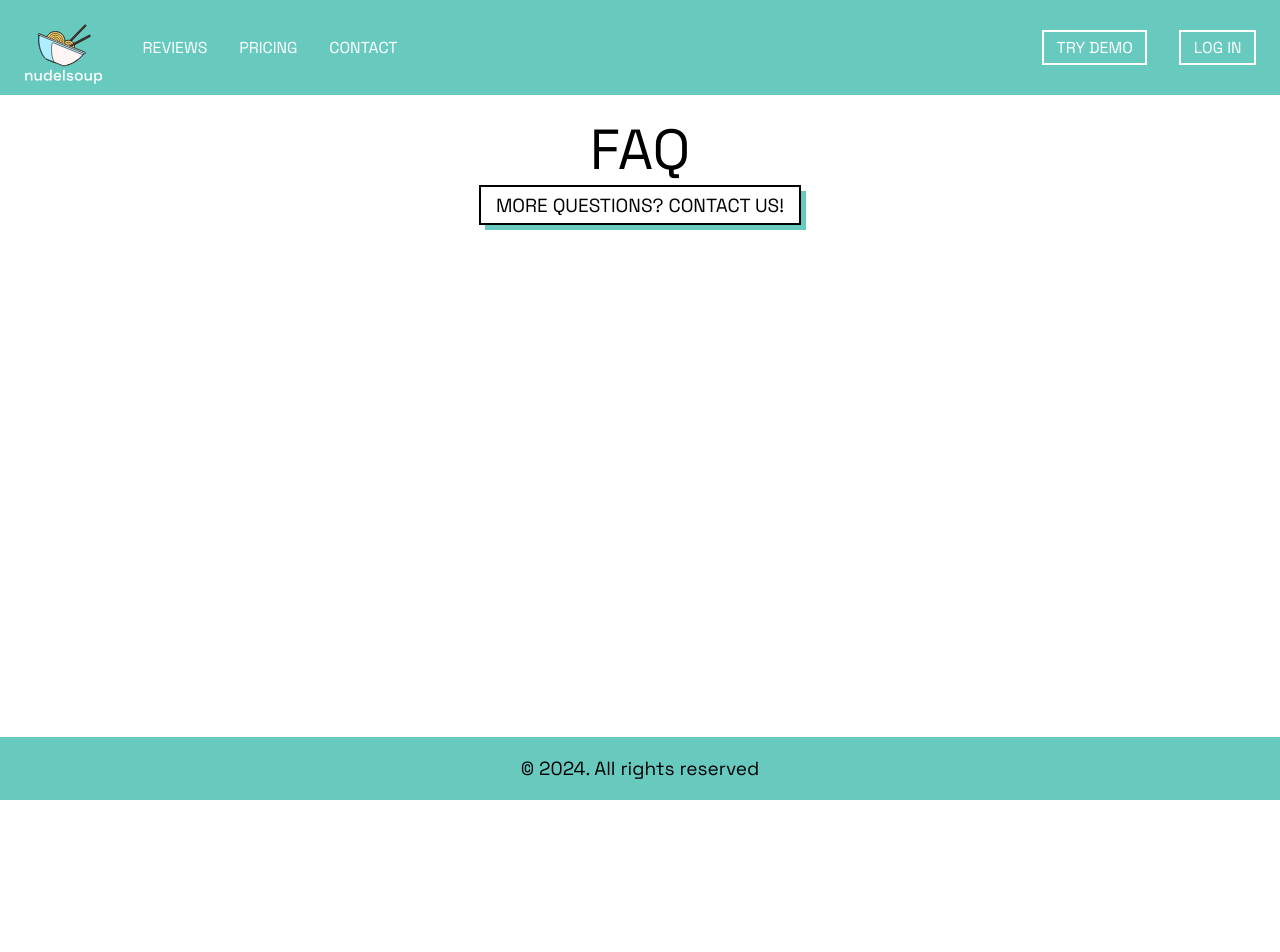
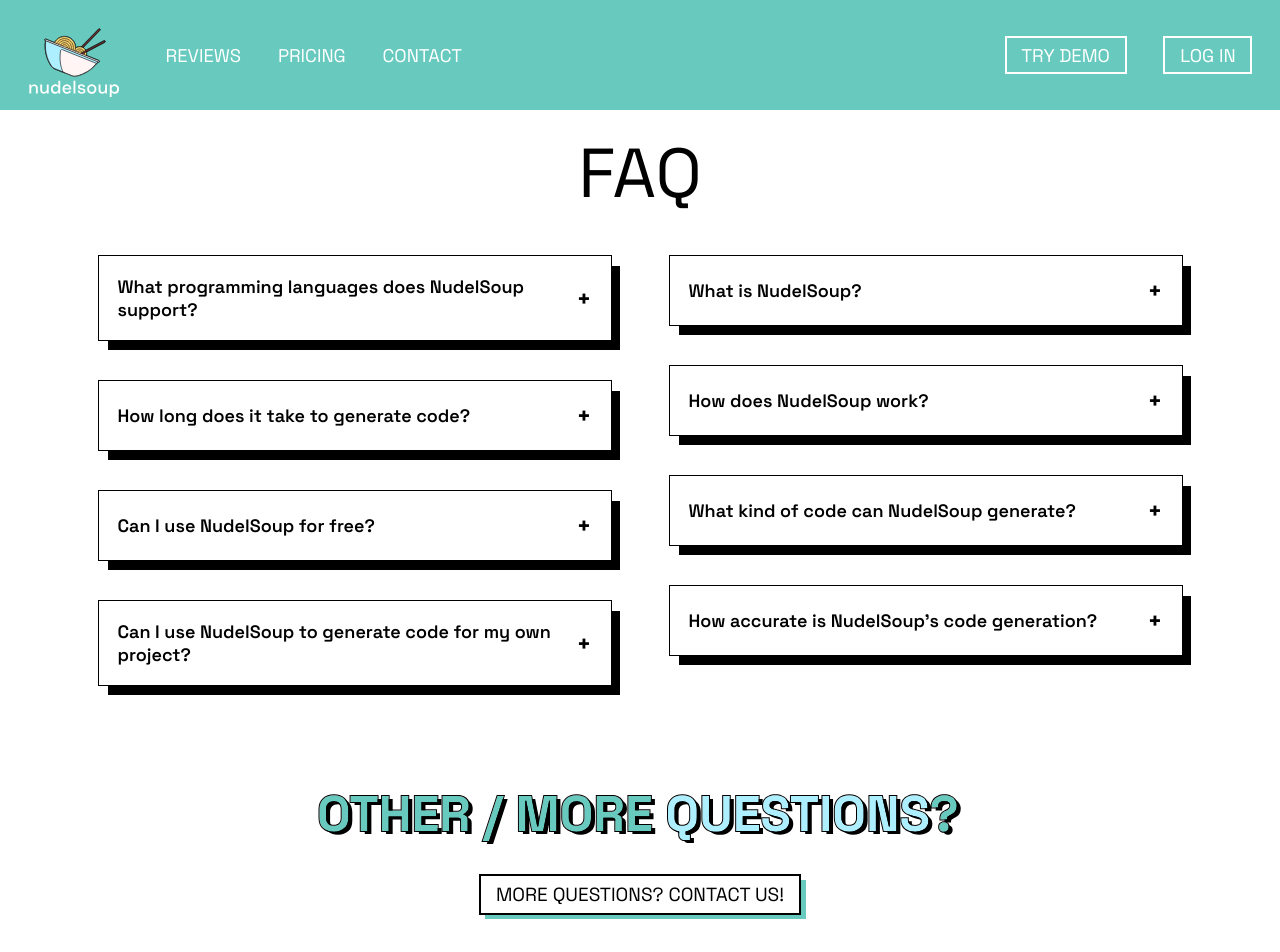
Before and after one commit to whyKirbyyCh/nudelsoup-Frontend, a Next.js app: page /faq in a window 1280 px wide. Shown: the top 952 px of the page. Before the commit the page ends 800 px from the top, so only its background shows below. Built offline with nearby package versions, Linux system fonts and the light colour scheme.

Commit message:
FAQ done for now need to fix stuff

```diff
--- a/src/app/faq/page.module.css
+++ b/src/app/faq/page.module.css
@@ -2,8 +2,43 @@
     display: flex;
     flex-direction: column;
     align-items: center;
+    justify-items: center;
+    align-content: center;
+    justify-content: center;
 }
 
 .title {
     margin-top: 1em;
 }
+
+.pageEnd {
+    margin-top: 4em;
+    display: flex;
+    flex-direction: column;
+    justify-content: center;
+    align-items: center;
+    margin-bottom: 10em;
+}
+
+.pageEndButton {
+    margin-top: 1em;
+}
+
+.mainPart{
+    margin-top: 2em;
+    display: flex;
+    gap: 3em;
+}
+
+.faqBoxWrapperLeft{
+    display: flex;
+    flex-direction: column;
+    gap: 1em;
+
+}
+
+.faqBoxWrapperRight{
+    display: flex;
+    flex-direction: column;
+    gap: 1em;
+}
--- a/src/app/faq/page.tsx
+++ b/src/app/faq/page.tsx
@@ -4,6 +4,8 @@
 import Footer from "@/components/footer/footer";
 import PageTitle from "@/components/page/pageTitle";
 import PageButton from "@/components/page/pageButton";
+import PageSVGElement from "@/components/page/pageSVGElement";
+import PageFAQBox from "@/components/page/pageFAQBox";
 
 
 export default function Page() {
@@ -14,17 +16,35 @@
     ]
     return (
         <div>
-            <Header iconSize={"small"}  navOptions={navOptions} fontSizeVariant={"small"} />
+            <Header iconSize={"large"}  navOptions={navOptions} fontSizeVariant={"large"} />
             <div className={styles.content}>
                 <div className={styles.title}>
                     <PageTitle title={"FAQ"} />
                 </div>
                 <div className={styles.mainPart}>
-
+                    <div className={styles.faqBoxWrapperLeft}>
+                        <PageFAQBox question={"What programming languages does NudelSoup support?"} answer={"NudelSoup currently supports generating code in Java, Python, JavaScript, C++, C#, and PHP."}/>
+                        <PageFAQBox question={"How long does it take to generate code?"} answer={"Code generation usually takes less than a second, but this can vary depending on the complexity of the instruction and the size of the codebase."}/>
+                        <PageFAQBox question={"Can I use NudelSoup for free?"} answer={"Yes, NudelSoup is free to use for personal and open source projects. If you need to use it commercially, please contact us for pricing information."}/>
+                        <PageFAQBox question={"Can I use NudelSoup to generate code for my own project?"} answer={"Yes, you can use NudelSoup to generate code for your own project. Just make sure that you have the necessary permissions and licenses to use the code you generate."}/>
+                    </div>
+                    <div className={styles.faqBoxWrapperRight}>
+                        <PageFAQBox question={"What is NudelSoup?"} answer={"NudelSoup is a web app that generates code based on human instructions."}/>
+                        <PageFAQBox question={"How does NudelSoup work?"} answer={"NudelSoup uses AI to generate code based on human instructions. It is trained on a large dataset of code from open source projects and can generate code in a variety of programming languages."}/>
+                        <PageFAQBox question={"What kind of code can NudelSoup generate?"} answer={"NudelSoup can generate a wide variety of code, including functions, classes, comments, and more. It can also generate code for specific libraries and frameworks."}/>
+                        <PageFAQBox question={"How accurate is NudelSoup's code generation?"} answer={"NudelSoup's code generation is generally very accurate, but it is not perfect. The accuracy of the generated code depends on the quality of the instruction and the complexity of the code being generated."}/>
+                    </div>
                 </div>
-                <PageButton label={"MORE QUESTIONS? CONTACT US!"} href={"/contact"}/>
+                <div className={styles.pageEnd}>
+                    <PageSVGElement svgSrc={"./more-questions.svg"} alt={"faq"}/>
+                    <div className={styles.pageEndButton}>
+                        <PageButton label={"MORE QUESTIONS? CONTACT US!"} href={"/contact"}/>
+                    </div>
+                </div>
             </div>
-            <Footer />
+            <div className={styles.footer}>
+                <Footer/>
+            </div>
         </div>
     );
 }
--- a/src/app/globals.css
+++ b/src/app/globals.css
@@ -11,6 +11,7 @@
     --page-title-font-size: calc(50px + 0.5vw);
     --page-subtitle-font-size: calc(10px + 0.3vw);
     --page-font-size: calc(10px + 0.790625vw);
+    --not-landing-page-title-font-size: calc(50px + 1.5vw);
     --box-font-size: calc(14px + 0.790625vw);
 }
 
--- a/src/components/page/pageFAQBox.tsx
+++ b/src/components/page/pageFAQBox.tsx
@@ -0,0 +1,31 @@
+"use client";
+
+import React, { useState } from "react";
+import styles from "../../styles/components/pageFAQBox.module.css";
+
+interface PageFAQBoxProps {
+    question: string;
+    answer: string;
+}
+
+const PageFAQBox: React.FC<PageFAQBoxProps> = ({ question, answer }) => {
+    const [isOpen, setIsOpen] = useState(false);
+
+    const toggleOpen = () => setIsOpen(!isOpen);
+
+    return (
+        <div className={`${styles.faqBox} ${isOpen ? styles.open : ''}`} onClick={toggleOpen}>
+            <div className={styles.questionWrapper}>
+                <h3 className={styles.question}>{question}</h3>
+                <span className={styles.toggleIcon}>{isOpen ? '−' : '+'}</span>
+            </div>
+            {isOpen && (
+                <div className={styles.answer}>
+                    <p>{answer}</p>
+                </div>
+            )}
+        </div>
+    );
+};
+
+export default PageFAQBox;
--- /dev/null
+++ b/src/components/page/pageSVGElement.tsx
@@ -0,0 +1,21 @@
+import React from "react";
+import styles from "../../styles/components/pageSVGElement.module.css";
+
+interface PageSVGElementProps {
+    svgSrc: string;
+    alt?: string;
+}
+
+const PageSVGElement: React.FC<PageSVGElementProps> = ({ svgSrc, alt = "svg Element"}) => {
+    return (
+        <div className={styles.svgElementWrapper}>
+            <img
+                src={svgSrc}
+                alt={alt}
+                className={styles.svgElement}
+            />
+        </div>
+    );
+}
+
+export default PageSVGElement
--- a/src/styles/components/footer.module.css
+++ b/src/styles/components/footer.module.css
@@ -15,10 +15,6 @@
 }
 
 .footer {
-    position: absolute;
-    bottom: 0;
-    left: 0;
-    right: 0;
     display: flex;
     justify-content: center;
     align-items: center;
--- /dev/null
+++ b/src/styles/components/pageFAQBox.module.css
@@ -0,0 +1,54 @@
+.faqBox {
+    position: relative;
+    width: 40vw;
+    background-color: var(--background-color);
+    border: 1px solid var(--text-color);
+    cursor: pointer;
+    margin-bottom: 20px;
+}
+
+.faqBox::after {
+    content: "";
+    position: absolute;
+    top: 0.5em;
+    left: 0.5em;
+    right: -0.5em;
+    bottom: -0.5em;
+    background-color: var(--text-color);
+    z-index: -1;
+}
+
+.questionWrapper {
+    padding: 1em;
+    display: flex;
+    justify-content: space-between;
+    align-items: center;
+}
+
+.question {
+    font-size: 18px;
+    font-weight: 600;
+    margin: 0;
+}
+
+.toggleIcon {
+    font-size: 24px;
+    font-weight: bold;
+}
+
+.answer {
+    max-height: 0;
+    overflow: hidden;
+    transition: max-height 0.5s ease-in-out, padding 0.5s ease-in-out;
+    padding: 0 16px;
+}
+
+.answer p {
+    margin: 0;
+    color: #666;
+}
+
+.faqBox.open .answer {
+    max-height: 500px;
+    padding: 16px 16px;
+}
--- a/src/styles/components/pageTitle.module.css
+++ b/src/styles/components/pageTitle.module.css
@@ -1,3 +1,3 @@
 .pageTitleText {
-    font-size: var(--page-title-font-size);
+    font-size: var(--not-landing-page-title-font-size);
 }
```
Also changed, not shown: public/more-questions.svg (added), src/styles/components/pageSVGElement.module.css (added).
